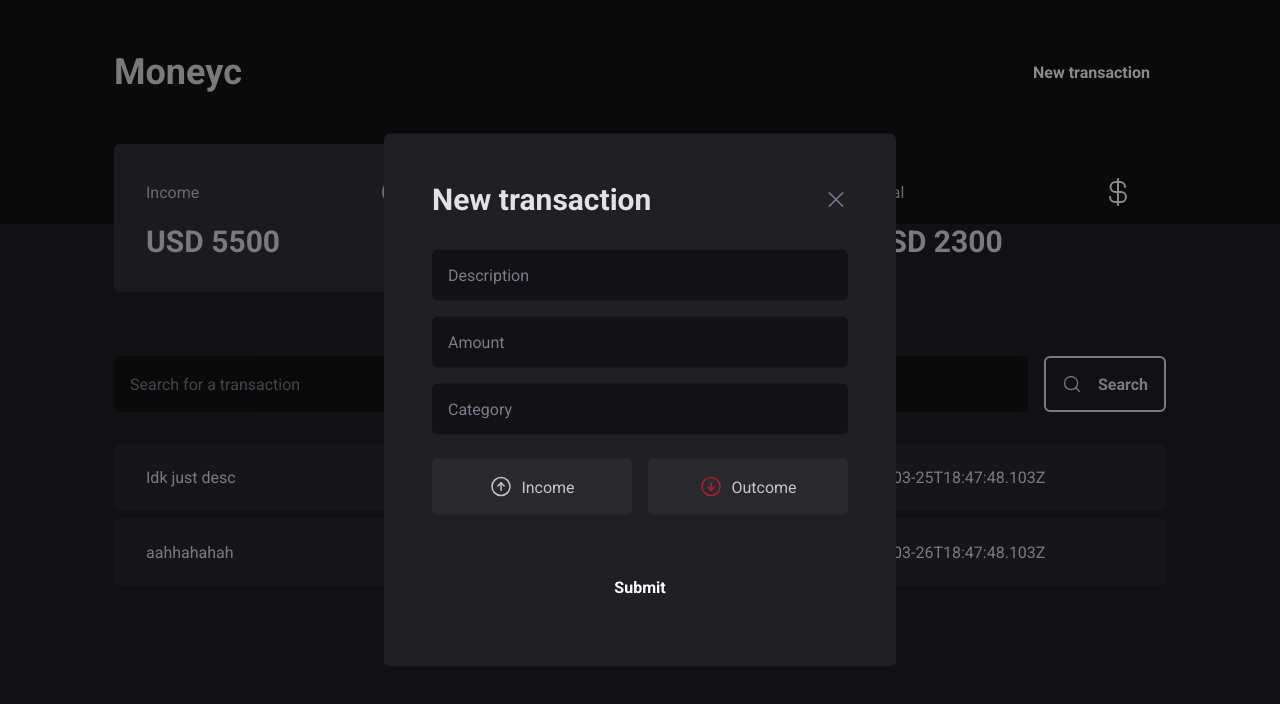
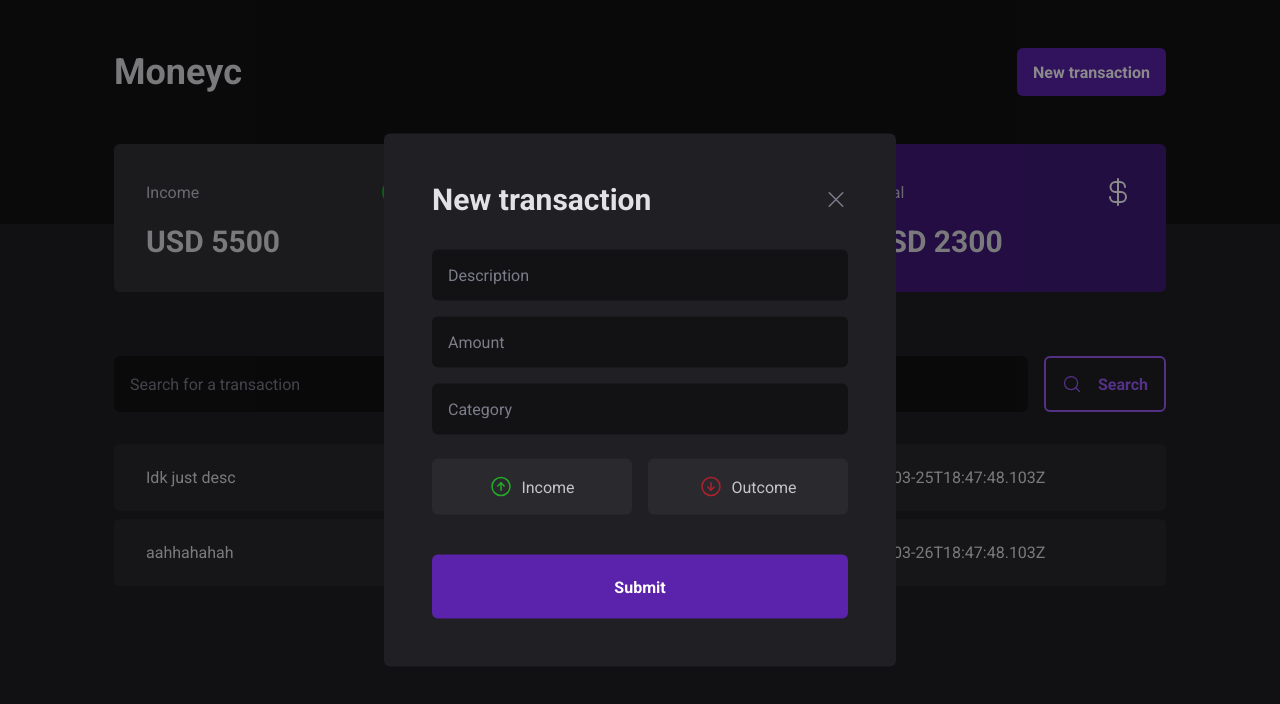
Before and after one commit to rodrigocitadin/moneyc, a React (Vite) app: page / in a window 1280 px wide. Both pictures are taken after a click on the button "New transaction". Shown: the top 704 px of the page. Built offline with nearby package versions, Linux system fonts and the light colour scheme; data requests are answered from the project's data file.

Commit message:
update colors

```diff
--- a/src/components/Header.tsx
+++ b/src/components/Header.tsx
@@ -10,7 +10,7 @@ export default function Header() {
         <Dialog.Root>
           <Dialog.Trigger asChild>
             <button
-              className="h-12 border-none bg-blue-500 text-white font-bold px-4 rounded-md hover:bg-blue-700 transition-colors duration-200"
+              className="h-12 border-none bg-purple-500 text-white font-bold px-4 rounded-md hover:bg-purple-700 transition-colors duration-200"
             >
               New transaction
             </button>
--- a/src/components/NewTransactionModal.tsx
+++ b/src/components/NewTransactionModal.tsx
@@ -37,8 +37,8 @@ export default function NewTransactionModal() {
           />
 
           <Root className="grid grid-cols-2 gap-4 mt-2">
-            <Item value="income" className="data-[state=unchecked]:hover:bg-gray-600 *:data-[state=checked]:text-white data-[state=checked]:text-white data-[state=checked]:bg-blue-500 bg-gray-700 p-4 flex items-center justify-center gap-2 rounded-md text-gray-300">
-              <ArrowCircleUp size={24} className="text-blue-500"/>
+            <Item value="income" className="data-[state=unchecked]:hover:bg-gray-600 *:data-[state=checked]:text-white data-[state=checked]:text-white data-[state=checked]:bg-green-500 bg-gray-700 p-4 flex items-center justify-center gap-2 rounded-md text-gray-300">
+              <ArrowCircleUp size={24} className="text-green-500"/>
               Income
             </Item>
             <Item value="outcome" className="data-[state=unchecked]:hover:bg-gray-600 *:data-[state=checked]:text-white data-[state=checked]:text-white data-[state=checked]:bg-red-500 bg-gray-700 p-4 flex items-center justify-center gap-2 rounded-md text-gray-300">
@@ -48,7 +48,7 @@ export default function NewTransactionModal() {
           </Root>
 
           <button
-            className="h-16 border-none bg-blue-500 hover:bg-blue-700 transition-colors duration-200 text-white font-bold rounded-md mt-6"
+            className="h-16 border-none bg-purple-500 hover:bg-purple-700 transition-colors duration-200 text-white font-bold rounded-md mt-6"
           >
             Submit
           </button>
--- a/src/components/SearchForm.tsx
+++ b/src/components/SearchForm.tsx
@@ -9,9 +9,9 @@ export default function SearchForm() {
         type="text"
       />
       <button
-        className="transition-all duration-200 flex items-center gap-4 p-4 bg-transparent border-2 border-blue-300 text-blue-300 font-bold rounded-md hover:bg-blue-500 hover:border-blue-500 hover:text-white"
+        className="transition-all duration-200 flex items-center gap-4 p-4 bg-transparent border-2 border-purple-300 text-purple-300 font-bold rounded-md hover:bg-purple-500 hover:border-purple-500 hover:text-white"
       >
-        <MagnifyingGlass size={20}/>
+        <MagnifyingGlass size={20} />
         Search
       </button>
     </form>
--- a/src/components/Summary.tsx
+++ b/src/components/Summary.tsx
@@ -26,7 +26,7 @@ export default function Summary() {
       <div className="bg-gray-600 rounded-md p-8">
         <header className="flex items-center justify-between text-gray-300">
           <span>Income</span>
-          <ArrowCircleUp size={32} className="text-blue-500" />
+          <ArrowCircleUp size={32} className="text-green-500" />
         </header>
         <strong className="block mt-4 text-3xl">USD {summary.income}</strong>
       </div>
@@ -37,7 +37,7 @@ export default function Summary() {
         </header>
         <strong className="block mt-4 text-3xl">USD {summary.outcome}</strong>
       </div>
-      <div className="bg-blue-700 rounded-md p-8">
+      <div className="bg-purple-700 rounded-md p-8">
         <header className="flex items-center justify-between text-gray-300">
           <span>Total</span>
           <CurrencyDollar size={32} className="text-white" />
--- a/src/pages/Transactions.tsx
+++ b/src/pages/Transactions.tsx
@@ -20,7 +20,7 @@ export default function Transactions() {
                 return (
                   <tr key={v.id} className="*:py-6 *:px-8 *:bg-gray-700">
                     <td className="rounded-l-md" width="50%">{v.description}</td>
-                    <td className="text-blue-300">USD {v.price}</td>
+                    <td className="text-green-300">USD {v.price}</td>
                     <td className="rounded-r-md">{v.createdAt}</td>
                   </tr>
                 )
```
